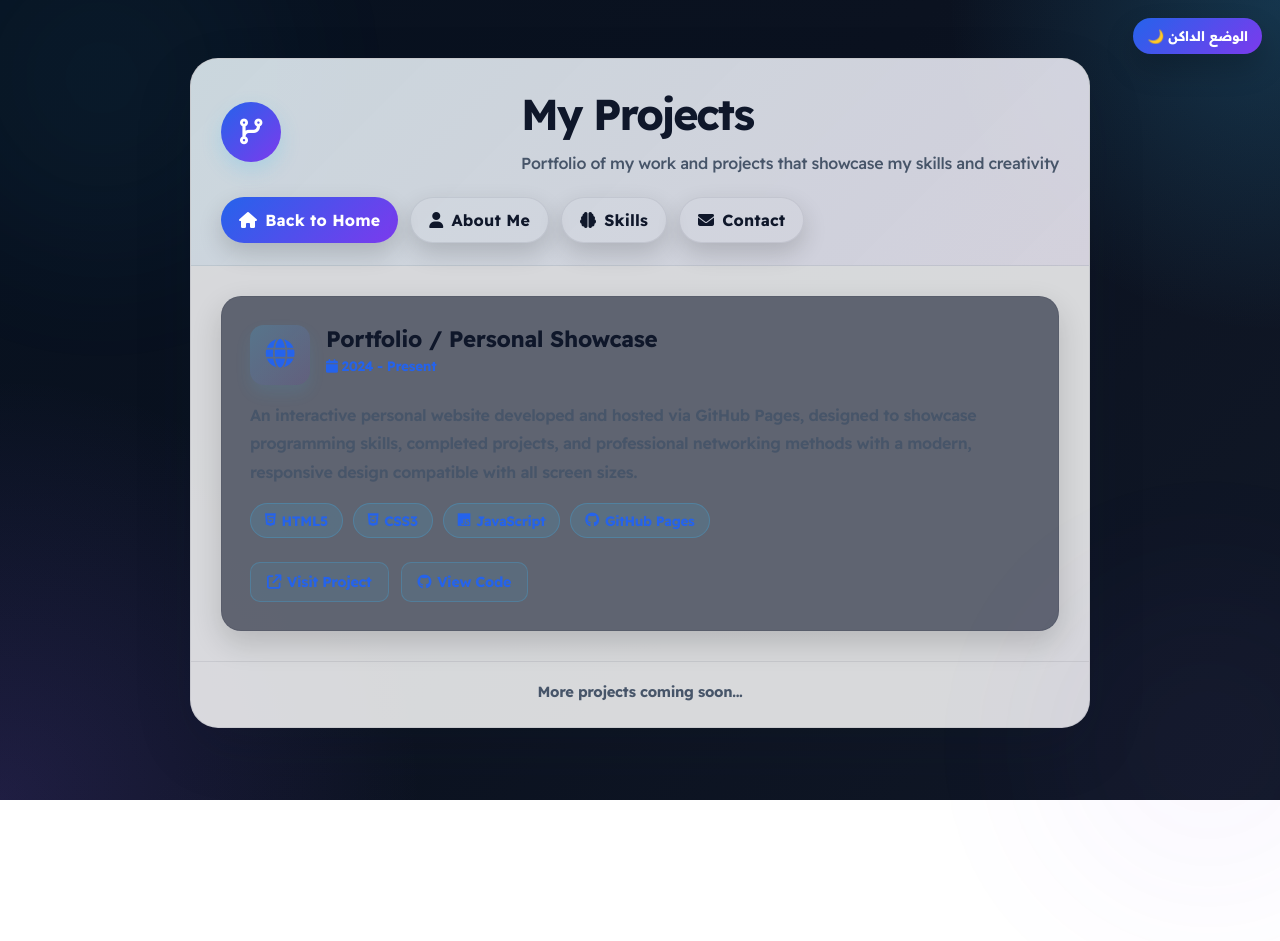
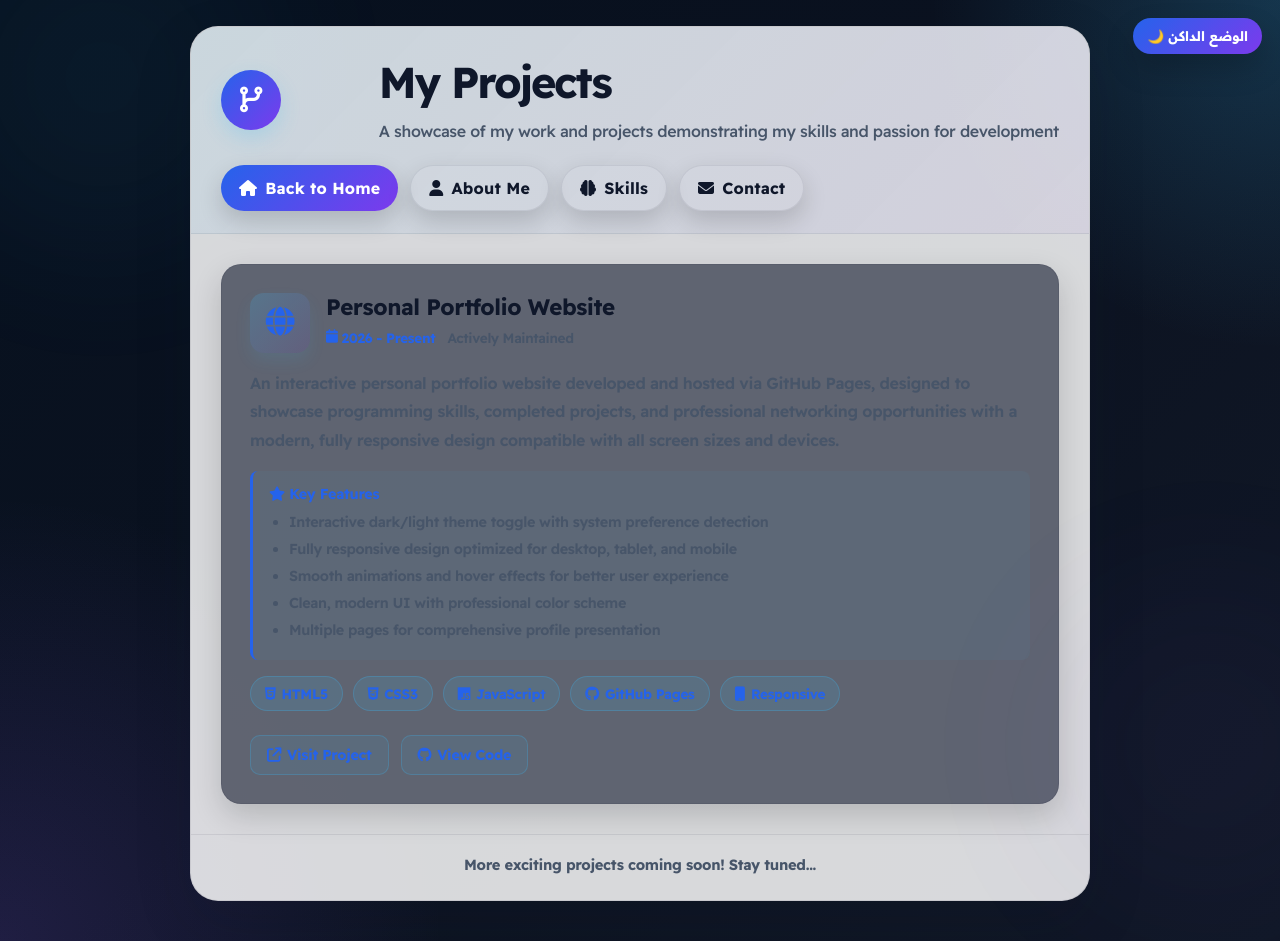
Before and after one commit to aonyadel1-gif/My-Portfolio-, a plain HTML site: page projects.html in a window 1280 px wide. Before the commit the page ends 800 px from the top, so only its background shows below. Drawn offline with Linux system fonts and the light colour scheme.

Commit message:
Add files via upload

```diff
--- a/projects.html
+++ b/projects.html
@@ -122,7 +122,7 @@
             border-radius: 20px;
             padding: 28px;
             box-shadow: 0 12px 30px rgba(0, 0, 0, 0.16);
-            transition: transform 0.25s ease, border-color 0.25s ease;
+            transition: transform 0.25s ease, border-color 0.25s ease, box-shadow 0.25s ease;
             display: flex;
             flex-direction: column;
             gap: 16px;
@@ -131,6 +131,7 @@
         .project-card:hover {
             transform: translateY(-6px);
             border-color: rgba(56, 189, 248, 0.24);
+            box-shadow: 0 16px 40px rgba(56, 189, 248, 0.1);
         }
 
         .project-header {
@@ -159,21 +160,62 @@
 
         .project-title h2 {
             font-size: 1.4rem;
-            margin-bottom: 4px;
+            margin-bottom: 8px;
             color: var(--text-color);
             font-weight: 800;
+            letter-spacing: -0.02em;
+        }
+
+        .project-meta {
+            display: flex;
+            gap: 12px;
+            font-size: 0.85rem;
+            flex-wrap: wrap;
         }
 
         .project-date {
-            font-size: 0.85rem;
             color: var(--accent-color);
             font-weight: 700;
+            display: flex;
+            align-items: center;
+            gap: 4px;
+        }
+
+        .project-status {
+            color: var(--muted);
+            font-weight: 600;
         }
 
         .project-description {
             color: var(--muted);
             line-height: 1.8;
             font-weight: 600;
+        }
+
+        .project-features {
+            background: rgba(56, 189, 248, 0.04);
+            border-left: 3px solid var(--accent-color);
+            padding: 14px 16px;
+            border-radius: 8px;
+        }
+
+        .project-features h4 {
+            color: var(--accent-color);
+            font-size: 0.9rem;
+            font-weight: 800;
+            margin-bottom: 8px;
+        }
+
+        .project-features ul {
+            color: var(--muted);
+            font-size: 0.9rem;
+            line-height: 1.6;
+            font-weight: 600;
+            margin-left: 20px;
+        }
+
+        .project-features li {
+            margin-bottom: 4px;
         }
 
         .project-technologies {
@@ -193,6 +235,11 @@
             color: var(--accent-color);
             font-size: 0.85rem;
             font-weight: 700;
+            transition: transform 0.25s ease;
+        }
+
+        .tech-badge:hover {
+            transform: scale(1.05);
         }
 
         .tech-badge i {
@@ -224,23 +271,7 @@
         .project-link:hover {
             transform: translateY(-2px);
             background: rgba(56, 189, 248, 0.16);
-        }
-
-        .section-title {
-            text-align: center;
-            margin-bottom: 28px;
-        }
-
-        .section-title h2 {
-            font-size: 1.8rem;
-            margin-bottom: 8px;
-            color: var(--text-color);
-            font-weight: 800;
-        }
-
-        .section-title p {
-            color: var(--muted);
-            font-weight: 600;
+            border-color: rgba(56, 189, 248, 0.4);
         }
 
         .footer {
@@ -382,12 +413,24 @@
                 font-size: 1rem;
             }
 
-            .project-date {
+            .project-meta {
                 font-size: 0.75rem;
             }
 
             .project-description {
                 font-size: 0.9rem;
+            }
+
+            .project-features {
+                padding: 12px 14px;
+            }
+
+            .project-features h4 {
+                font-size: 0.8rem;
+            }
+
+            .project-features ul {
+                font-size: 0.85rem;
             }
 
             .tech-badge {
@@ -399,10 +442,6 @@
                 padding: 8px 12px;
                 font-size: 0.8rem;
             }
-
-            .section-title h2 {
-                font-size: 1.4rem;
-            }
         }
     </style>
 </head>
@@ -413,7 +452,7 @@
                 <div class="badge"><i class="fa-solid fa-code-branch"></i></div>
                 <div>
                     <h1>My Projects</h1>
-                    <p>Portfolio of my work and projects that showcase my skills and creativity</p>
+                    <p>A showcase of my work and projects demonstrating my skills and passion for development</p>
                 </div>
             </div>
 
@@ -433,20 +472,35 @@
                             <i class="fa-solid fa-globe"></i>
                         </div>
                         <div class="project-title">
-                            <h2>Portfolio / Personal Showcase</h2>
-                            <div class="project-date"><i class="fa-solid fa-calendar"></i> 2024 - Present</div>
+                            <h2>Personal Portfolio Website</h2>
+                            <div class="project-meta">
+                                <span class="project-date"><i class="fa-solid fa-calendar"></i> 2026 - Present</span>
+                                <span class="project-status">Actively Maintained</span>
+                            </div>
                         </div>
                     </div>
 
                     <p class="project-description">
-                        An interactive personal website developed and hosted via GitHub Pages, designed to showcase programming skills, completed projects, and professional networking methods with a modern, responsive design compatible with all screen sizes.
+                        An interactive personal portfolio website developed and hosted via GitHub Pages, designed to showcase programming skills, completed projects, and professional networking opportunities with a modern, fully responsive design compatible with all screen sizes and devices.
                     </p>
+
+                    <div class="project-features">
+                        <h4><i class="fa-solid fa-star"></i> Key Features</h4>
+                        <ul>
+                            <li>Interactive dark/light theme toggle with system preference detection</li>
+                            <li>Fully responsive design optimized for desktop, tablet, and mobile</li>
+                            <li>Smooth animations and hover effects for better user experience</li>
+                            <li>Clean, modern UI with professional color scheme</li>
+                            <li>Multiple pages for comprehensive profile presentation</li>
+                        </ul>
+                    </div>
 
                     <div class="project-technologies">
                         <div class="tech-badge"><i class="fa-brands fa-html5"></i> HTML5</div>
                         <div class="tech-badge"><i class="fa-brands fa-css3-alt"></i> CSS3</div>
                         <div class="tech-badge"><i class="fa-brands fa-js"></i> JavaScript</div>
                         <div class="tech-badge"><i class="fa-brands fa-github"></i> GitHub Pages</div>
+                        <div class="tech-badge"><i class="fa-solid fa-mobile"></i> Responsive</div>
                     </div>
 
                     <div class="project-actions">
@@ -462,7 +516,7 @@
         </section>
 
         <div class="footer">
-            <p>More projects coming soon...</p>
+            <p>More exciting projects coming soon! Stay tuned...</p>
         </div>
     </div>
     <script src="theme.js"></script>
```
